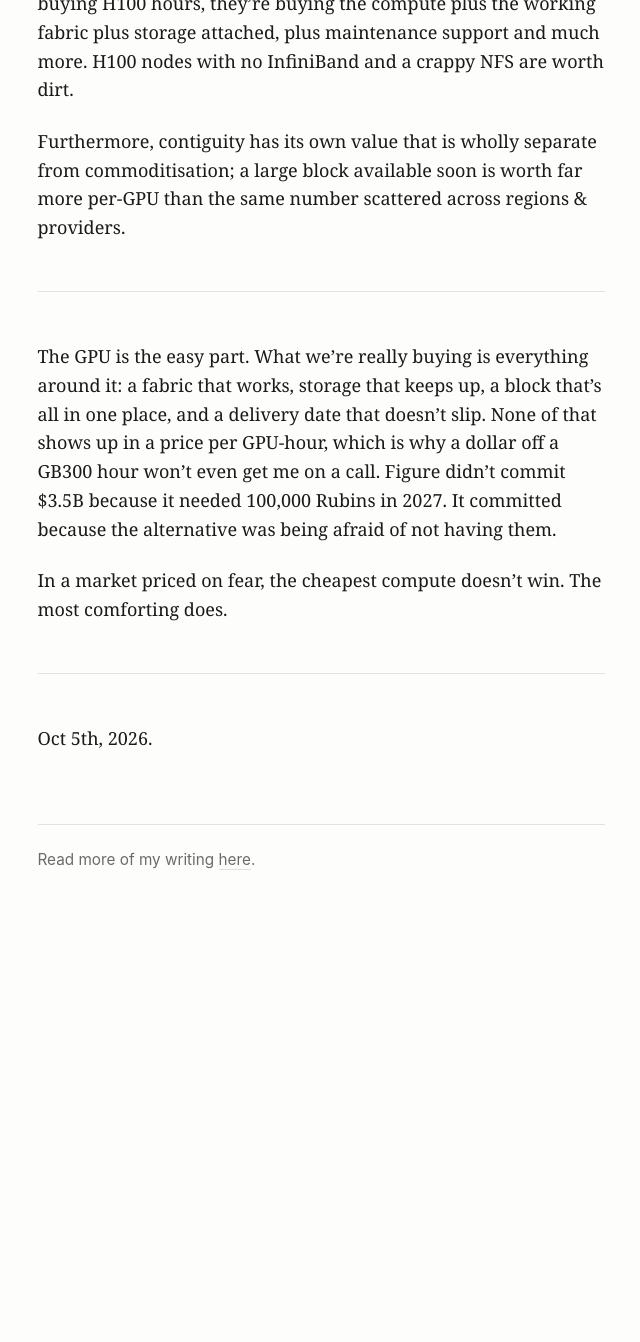
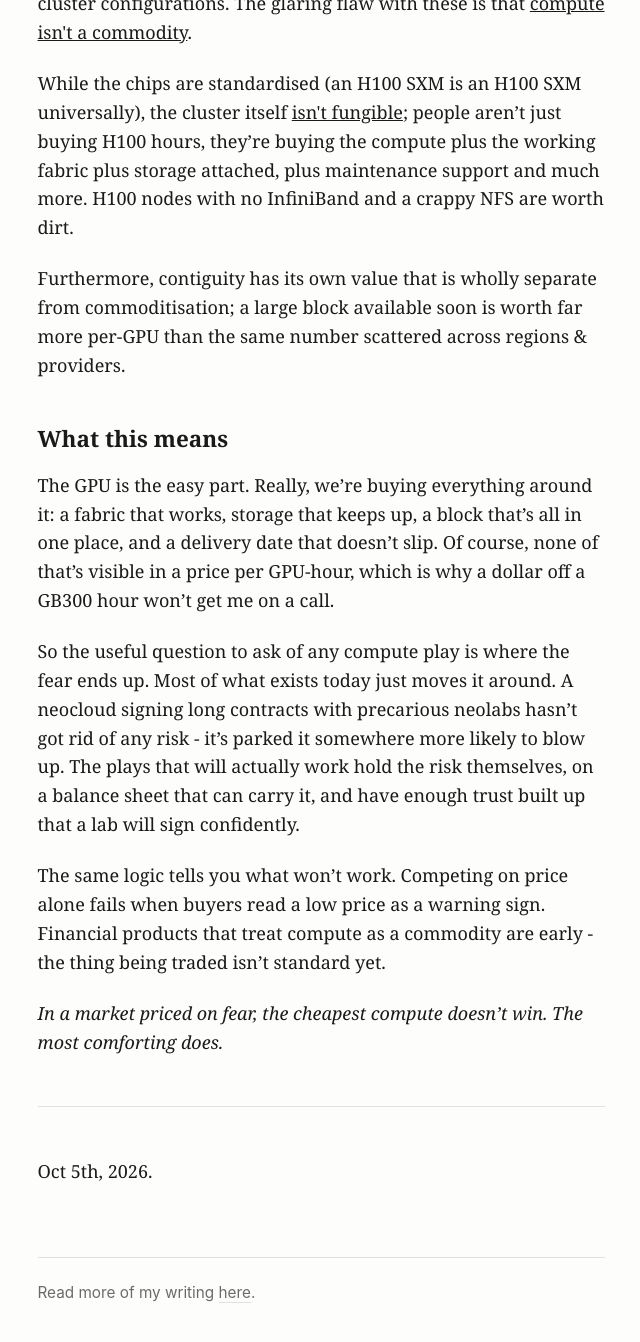
Before and after one commit to nat-echlin/nat-echlin.github.io, a Jekyll site: the page built from docs/six.md, in a window 1280 px wide and 1400 px high, scrolled down 4908 px. Shown: the top 1342 px of the window, without its empty margins (319-959 px from the left). Built offline with Jekyll 4.4.1, drawn with Linux system fonts in a browser that asks for light colours; before the commit the page ends 5875 px from its top, so only the background shows below that; some of the changed text lies outside the part shown.

Commit message:
Six: lead with the thesis, add What this means

```diff
--- a/docs/six.md
+++ b/docs/six.md
@@ -3,11 +3,13 @@ layout: default
 title: "Compute & fear."
 ---
 
-The market for compute is the hottest battleground in the world. Every day, we're bombarded by stories like [Figure AI committing $3.5B to Nscale](https://www.figure.ai/news/figure-and-nscale-sign-strategic-partnership), almost twice the $1.9B that Figure's ever raised; or Anthropic spending at least [$290M a week](https://techcrunch.com/2026/05/20/anthropic-will-pay-xai-1-25-billion-per-month-for-compute/) with xAI alone.
+The compute market runs on fear. Every layer of the chain, from neolabs up to TSMC, is making decisions to avoid being caught out, and the cost of that fear is baked into every contract. Whoever can take that fear away will win.
+
+You can see it in the headlines. Every day, we're bombarded by stories like [Figure AI committing $3.5B to Nscale](https://www.figure.ai/news/figure-and-nscale-sign-strategic-partnership), almost twice the $1.9B that Figure's ever raised; or Anthropic spending at least [$290M a week](https://techcrunch.com/2026/05/20/anthropic-will-pay-xai-1-25-billion-per-month-for-compute/) with xAI alone.
 
 It's old news that we're globally supply-side constrained. We can rattle off the reasons, but broadly it's that the demand for compute exploded accompanying the "transformer scaling just works" scenario. And the workhorse, the top-end GPU, is probably the most complicated mass-produced technology humanity has ever put together.
 
-But scarce markets are well-documented; prices go up, so what. The buyer with the most money wins. Compute is stranger than that, because that scarcity has uncertainty along all axes; **compute is driven more by fear than scarcity**.
+But scarcity alone doesn't explain behaviour like Figure's. Scarce markets are well-documented; prices go up, so what. The buyer with the most money wins. Compute is stranger than that, because that scarcity has uncertainty along all axes.
 
 ### Neolabs
 
@@ -72,11 +74,15 @@ While the chips are standardised (an H100 SXM is an H100 SXM universally), the c
 
 Furthermore, contiguity has its own value that is wholly separate from commoditisation; a large block available soon is worth far more per-GPU than the same number scattered across regions & providers.
 
----
+### What this means
 
-The GPU is the easy part. What we're really buying is everything around it: a fabric that works, storage that keeps up, a block that's all in one place, and a delivery date that doesn't slip. None of that shows up in a price per GPU-hour, which is why a dollar off a GB300 hour won't even get me on a call. Figure didn't commit $3.5B because it needed 100,000 Rubins in 2027. It committed because the alternative was being afraid of not having them.
+The GPU is the easy part. Really, we're buying everything around it: a fabric that works, storage that keeps up, a block that's all in one place, and a delivery date that doesn't slip. Of course, none of that's visible in a price per GPU-hour, which is why a dollar off a GB300 hour won't get me on a call.
 
-In a market priced on fear, the cheapest compute doesn't win. The most comforting does.
+So the useful question to ask of any compute play is where the fear ends up. Most of what exists today just moves it around. A neocloud signing long contracts with precarious neolabs hasn't got rid of any risk - it's parked it somewhere more likely to blow up. The plays that will actually work hold the risk themselves, on a balance sheet that can carry it, and have enough trust built up that a lab will sign confidently.
+
+The same logic tells you what won't work. Competing on price alone fails when buyers read a low price as a warning sign. Financial products that treat compute as a commodity are early - the thing being traded isn't standard yet.
+
+*In a market priced on fear, the cheapest compute doesn't win. The most comforting does.*
 
 ***
 
```
